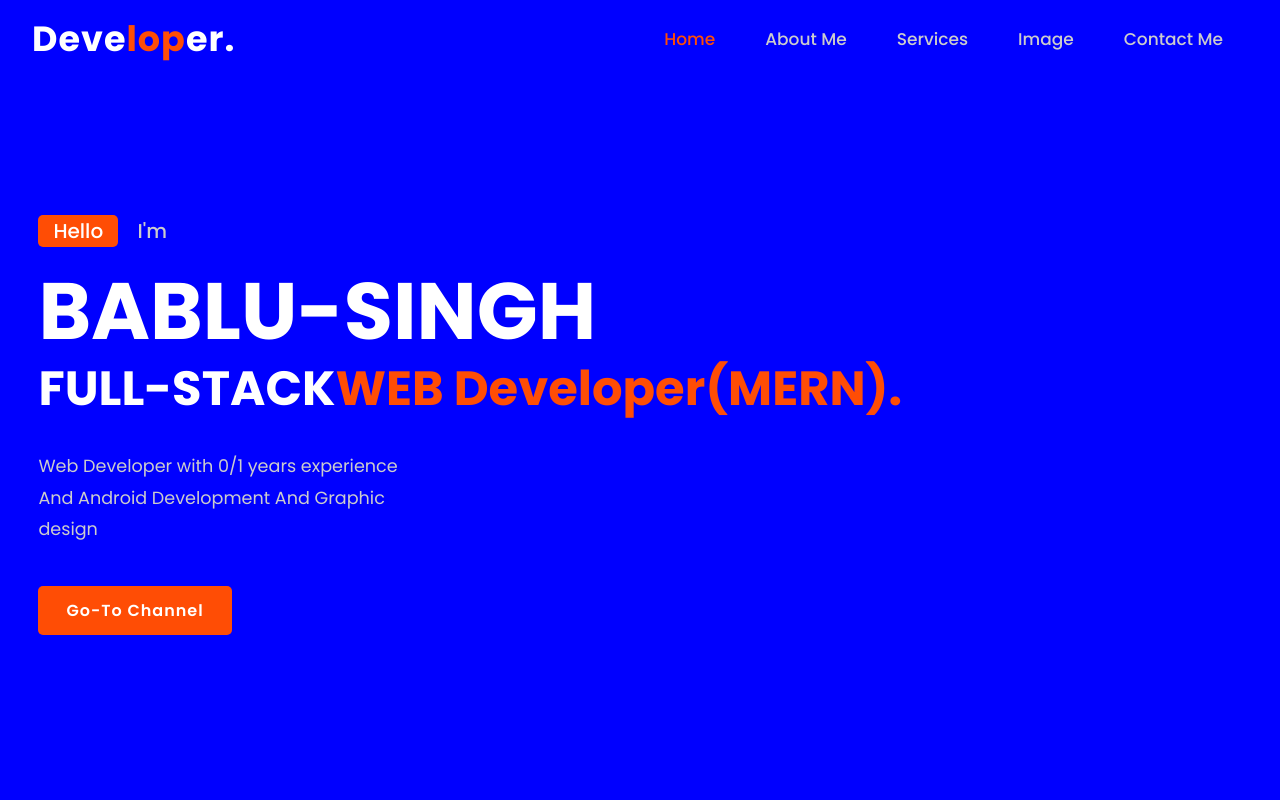
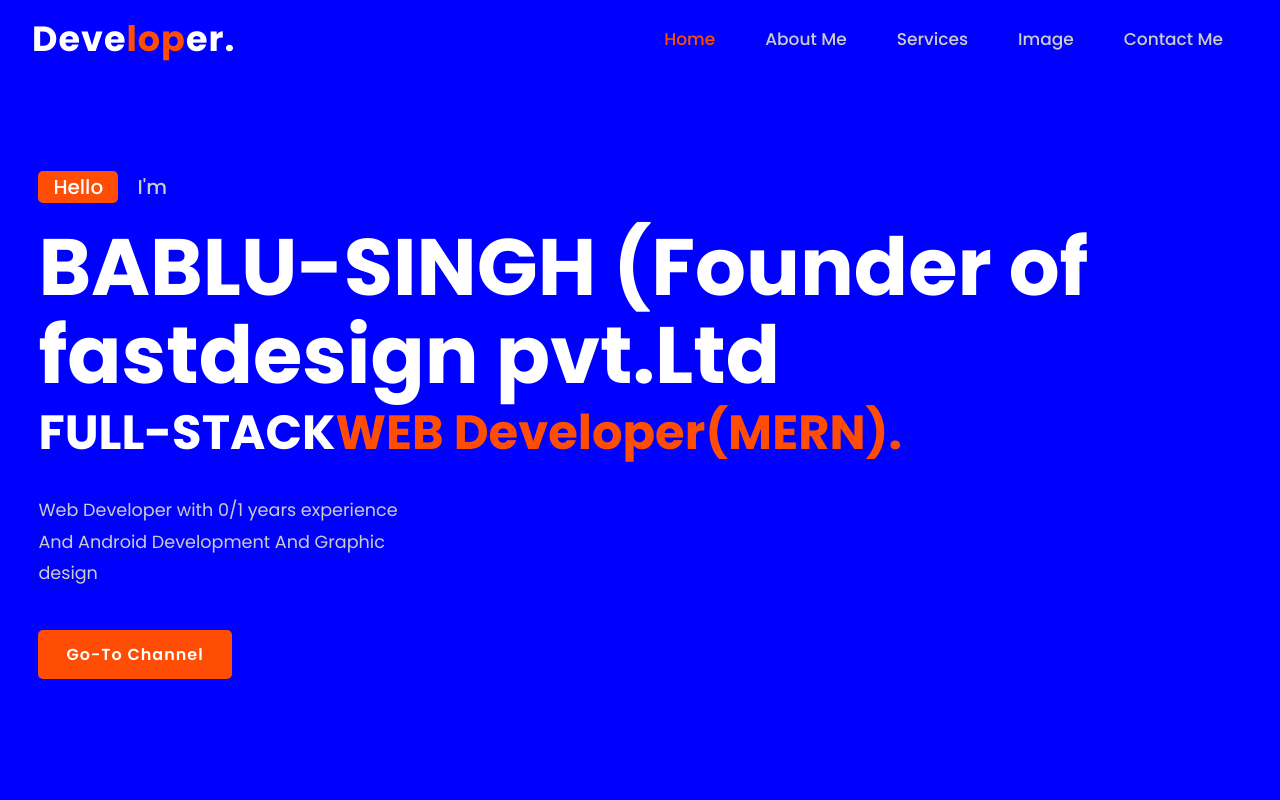
Before and after one commit to bablu123bablu/portfolio-github.io, a plain HTML site: page index.html in a window 1280 px wide. Shown: the top 800 px of the page. Drawn offline with nearby package versions, Linux system fonts and the light colour scheme.

Commit message:
Update index.html

```diff
--- a/index.html
+++ b/index.html
@@ -571,7 +571,7 @@ form textarea{
 				<span class="one">Hello</span>
 				<span class="two">I'm</span>
 			</div>
-			<h1>BABLU-SINGH</h1>
+			<h1>BABLU-SINGH (Founder of fastdesign pvt.Ltd</h1>
 			<h3>FULL-STACK<span>WEB Developer(MERN).</span></h3>
 			<p>Web Developer with 0/1 years experience <br> And Android Development And Graphic<br> design</p>
 			<div class="button">
```
